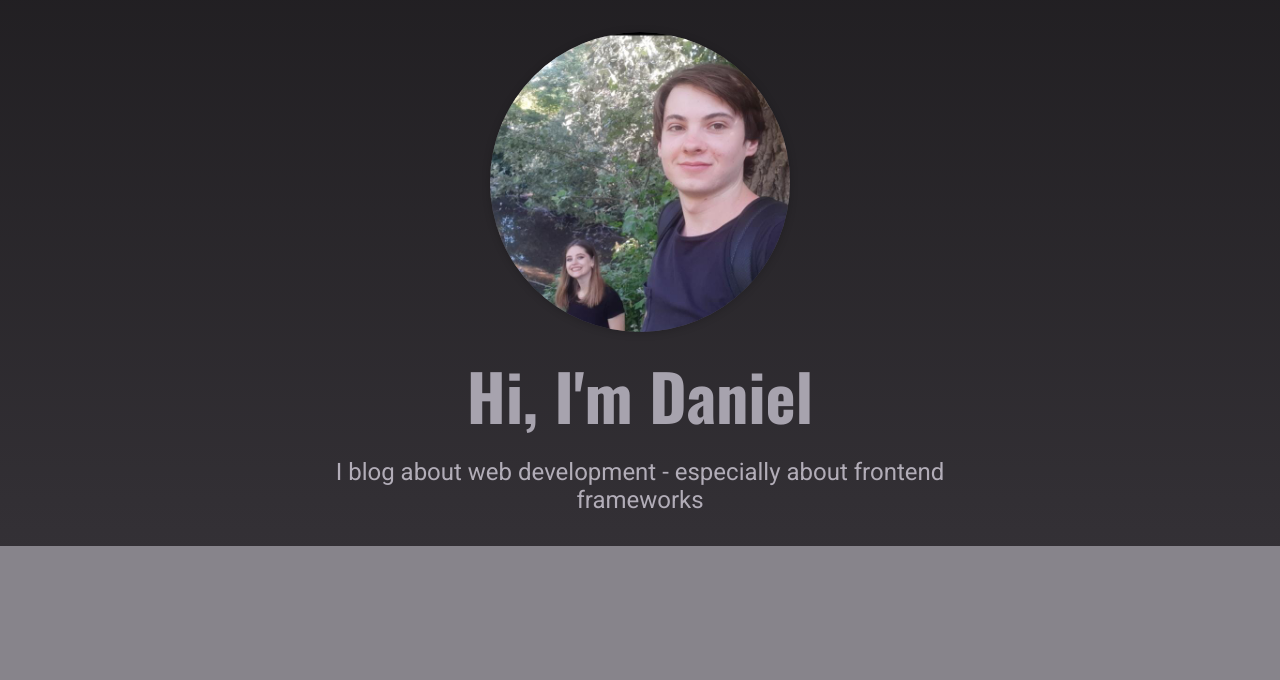
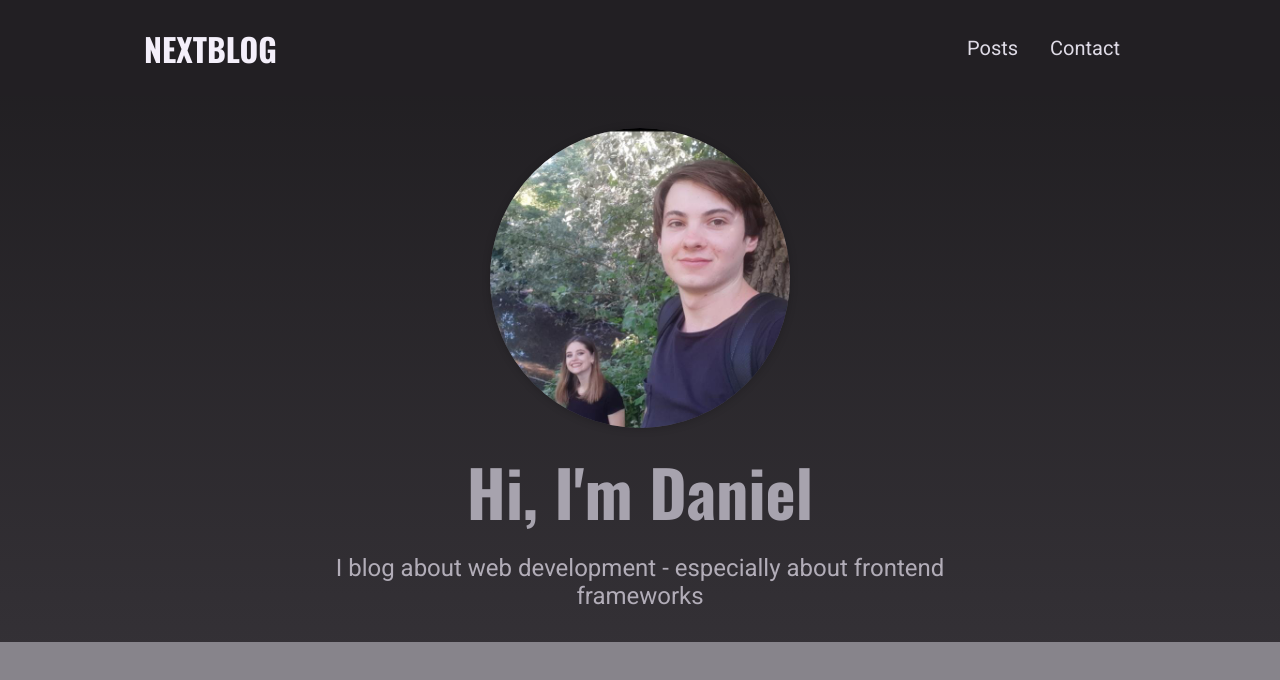
Before and after one commit to danielkr1324/nextBlog, a Next.js app: page / in a window 1280 px wide. Shown: the top 680 px of the page. Built offline with nearby package versions, Linux system fonts and the light colour scheme.

Commit message:
added layout and navigation

```diff
--- /dev/null
+++ b/cmps/layout/layout.js
@@ -0,0 +1,12 @@
+import MainNavigation from "./main-navigation"
+
+function Layout(props) {
+  return (
+    <>
+      <MainNavigation />
+      <main>{props.children}</main>
+    </>
+  )
+}
+
+export default Layout
--- /dev/null
+++ b/cmps/layout/logo.js
@@ -0,0 +1,7 @@
+import classes from "./logo.module.css"
+
+function Logo() {
+  return <div className={classes.logo}>nextBlog</div>
+}
+
+export default Logo
--- /dev/null
+++ b/cmps/layout/logo.module.css
@@ -0,0 +1,13 @@
+.logo {
+  text-transform: uppercase;
+  font-size: var(--size-5);
+  font-weight: bold;
+  font-family: 'Oswald', sans-serif;
+  color: var(--color-grey-50);
+}
+
+@media (min-width: 768px) {
+  .logo {
+    font-size: var(--size-8);
+  }
+}
--- /dev/null
+++ b/cmps/layout/main-navigation.js
@@ -0,0 +1,21 @@
+import Logo from "./logo"
+import Link from "next/link"
+import classes from "./main-navigation.module.css"
+
+function MainNavigation() {
+  return (
+    <header className={classes.header}>
+      <Link href="/">
+        <Logo />
+      </Link>
+      <ul>
+        <li>
+          <Link href="/posts">Posts</Link>
+          <Link href="/contact">Contact</Link>
+        </li>
+      </ul>
+    </header>
+  )
+}
+
+export default MainNavigation
--- /dev/null
+++ b/cmps/layout/main-navigation.module.css
@@ -0,0 +1,43 @@
+.header {
+  width: 100%;
+  height: 6rem;
+  background-color: var(--color-grey-900);
+  display: flex;
+  justify-content: space-between;
+  align-items: center;
+  padding: 0 10%;
+}
+
+.header ul {
+  list-style: none;
+  display: flex;
+  align-items: baseline;
+  margin: 0;
+  padding: 0;
+}
+
+.header li {
+  margin: 0 var(--size-4);
+}
+
+.header a {
+  color: var(--color-grey-100);
+  font-size: var(--size-4);
+  margin: 0 var(--size-4);
+}
+
+.header a:hover,
+.header a:active,
+.header a.active {
+  color: var(--color-grey-200);
+}
+
+@media (min-width: 768px) {
+  .header ul {
+    gap: 0.5rem;
+  }
+
+  .header a {
+    font-size: var(--size-5);
+  }
+}
--- a/pages/_app.js
+++ b/pages/_app.js
@@ -1,7 +1,12 @@
-import '../styles/globals.css'
+import "../styles/globals.css"
+import Layout from "../cmps/layout/layout"
 
 function MyApp({ Component, pageProps }) {
-  return <Component {...pageProps} />
+  return (
+    <Layout>
+      <Component {...pageProps} />
+    </Layout>
+  )
 }
 
 export default MyApp
```
